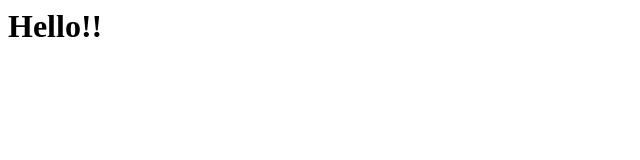
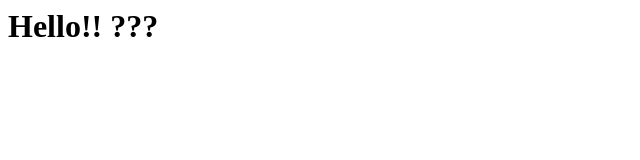
Before and after one commit to robertfitpan/testrobert, a plain HTML site: page index.html in a window 1280 px wide. Shown: the full height of the page, 0-640 px from the left. Drawn offline with Linux system fonts and the light colour scheme.

Commit message:
Update index.html
change Hello

```diff
--- a/index.html
+++ b/index.html
@@ -1,5 +1,5 @@
 <html>
     <h1>
-        Hello!!
+        Hello!! ???
     </h1>
 </html>
```
